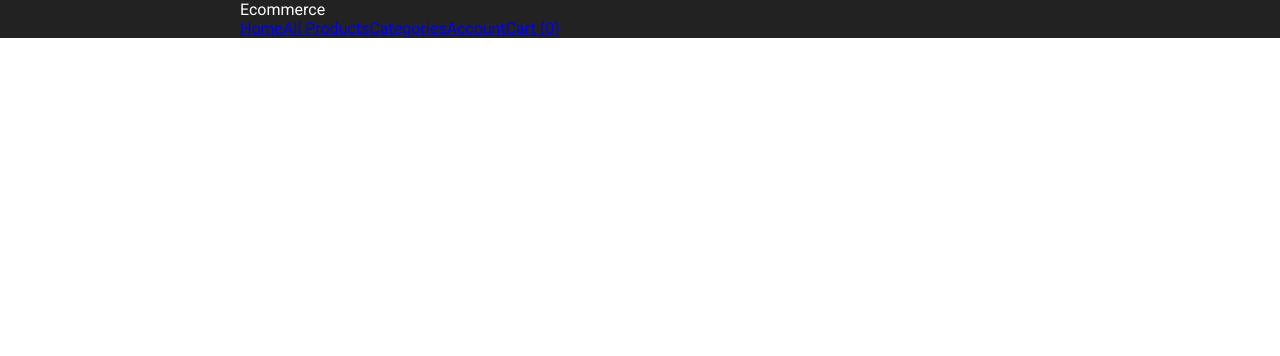
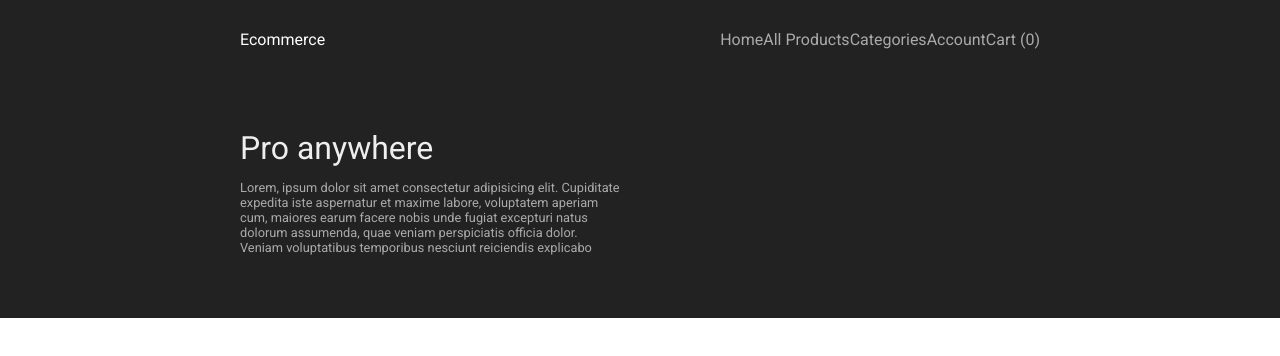
Before and after one commit to Rajvira10/nextjs-ecommerce-frontend, a Next.js app: page / in a window 1280 px wide. Shown: the top 356 px of the page. Built offline with nearby package versions, Linux system fonts and the light colour scheme.

Commit message:
adding featured

```diff
--- /dev/null
+++ b/components/Featured.jsx
@@ -0,0 +1,48 @@
+import React from "react";
+import Center from "./Center";
+import styled from "styled-components";
+
+const Bg = styled.div`
+  background-color: #222;
+  color: #eee;
+  padding: 50px 0;
+`;
+
+const Title = styled.h1`
+  margin: 0;
+  font-weight: normal;
+`;
+
+const Desc = styled.p`
+  color: #aaa;
+  font-size: 0.8rem;
+`;
+
+const Wrapper = styled.div`
+  display: grid;
+  grid-template-columns: 1fr 1fr;
+  gap: 40px;
+`;
+const Featured = () => {
+  return (
+    <Bg>
+      <Center>
+        <Wrapper>
+          <div>
+            <Title>Pro anywhere</Title>
+            <Desc>
+              Lorem, ipsum dolor sit amet consectetur adipisicing elit.
+              Cupiditate expedita iste aspernatur et maxime labore, voluptatem
+              aperiam cum, maiores earum facere nobis unde fugiat excepturi
+              natus dolorum assumenda, quae veniam perspiciatis officia dolor.
+              Veniam voluptatibus temporibus nesciunt reiciendis explicabo
+            </Desc>
+          </div>
+          <div></div>
+        </Wrapper>
+      </Center>
+    </Bg>
+  );
+};
+
+export default Featured;
--- a/components/Header.jsx
+++ b/components/Header.jsx
@@ -5,7 +5,6 @@ import Center from "./Center";
 
 const StyledHeader = styled.header`
   background-color: #222;
-  padding: ;
 `;
 
 const Logo = styled(Link)`
@@ -15,19 +14,34 @@ const Logo = styled(Link)`
 
 const Wrapper = styled.div`
   display: flex;
+  justify-content: space-between;
+  padding: 30px 0;
 `;
+
+const NavLink = styled(Link)`
+  color: #aaa;
+  text-decoration: none;
+`;
+
+const StyledNav = styled.nav`
+  display: flex;
+  gap: 15px;
+`;
+
 const Header = () => {
   return (
     <StyledHeader>
       <Center>
-        <Logo href="/">Ecommerce</Logo>
-        <nav>
-          <Link href={"/"}>Home</Link>
-          <Link href={"/products"}>All Products</Link>
-          <Link href={"/categories"}>Categories</Link>
-          <Link href={"/account"}>Account</Link>
-          <Link href={"/cart"}>Cart (0)</Link>
-        </nav>
+        <Wrapper>
+          <Logo href="/">Ecommerce</Logo>
+          <nav>
+            <NavLink href={"/"}>Home</NavLink>
+            <NavLink href={"/products"}>All Products</NavLink>
+            <NavLink href={"/categories"}>Categories</NavLink>
+            <NavLink href={"/account"}>Account</NavLink>
+            <NavLink href={"/cart"}>Cart (0)</NavLink>
+          </nav>
+        </Wrapper>
       </Center>
     </StyledHeader>
   );
--- a/pages/index.js
+++ b/pages/index.js
@@ -1,8 +1,12 @@
+import Featured from "@/components/Featured";
 import Header from "@/components/Header";
 
 
 export default function Home() {
   return (
-    <Header></Header>
+    <>
+      <Header/>
+      <Featured/>
+    </>
   )
 }
```
